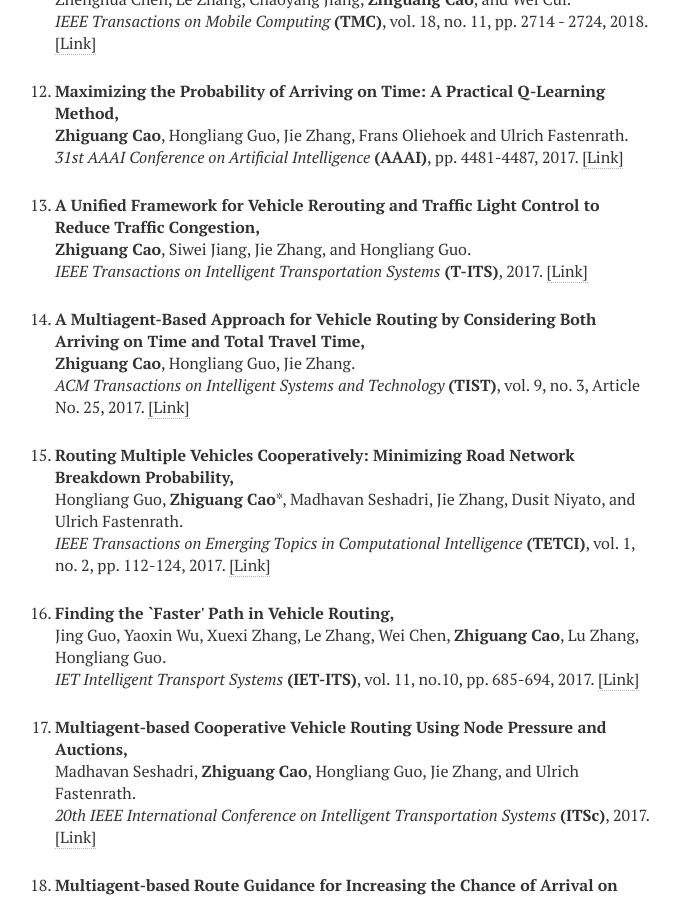
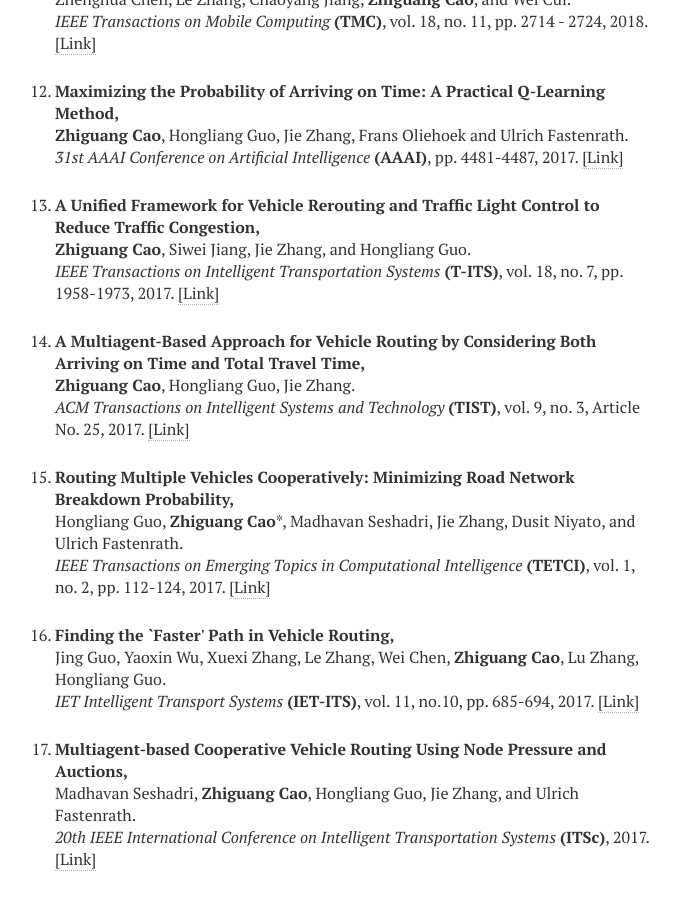
Before and after one commit to zhiguangcaosg/zhiguangcaosg.github.io, a Jekyll site: the page built from publications.md, in a window 1280 px wide and 900 px high, scrolled down 1973 px. Shown: the whole window, without its empty margins (305-985 px from the left). Built offline with Jekyll 4.4.1, drawn with Linux system fonts in a browser that asks for light colours; nearby versions of some CDN libraries.

Commit message:
Update publications.html

```diff
--- a/_layouts/publications.html
+++ b/_layouts/publications.html
@@ -228,7 +228,7 @@ div.bibtex pre { font-size: 75%; overflow: auto;  width: 100%; padding: 0em 0em;
 <p>
 <b>A Unified Framework for Vehicle Rerouting and Traffic Light Control to Reduce Traffic Congestion,</b>
 <br><b>Zhiguang Cao</b>, Siwei Jiang, Jie Zhang, and Hongliang Guo.<br>
-<i>IEEE Transactions on Intelligent Transportation Systems</i> <b>(T-ITS)</b>, 2017. <a href="https://ieeexplore.ieee.org/abstract/document/7589067" target="_blank">[Link]</a>
+<i>IEEE Transactions on Intelligent Transportation Systems</i> <b>(T-ITS)</b>, vol. 18, no. 7, pp. 1958-1973, 2017. <a href="https://ieeexplore.ieee.org/abstract/document/7589067" target="_blank">[Link]</a>
 </p>
 </li>
 
```
